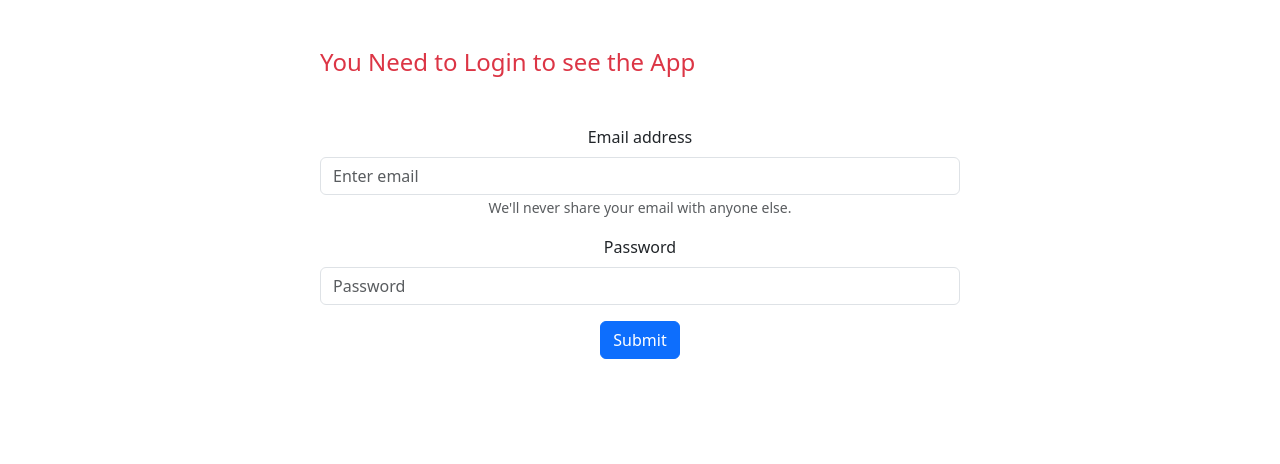
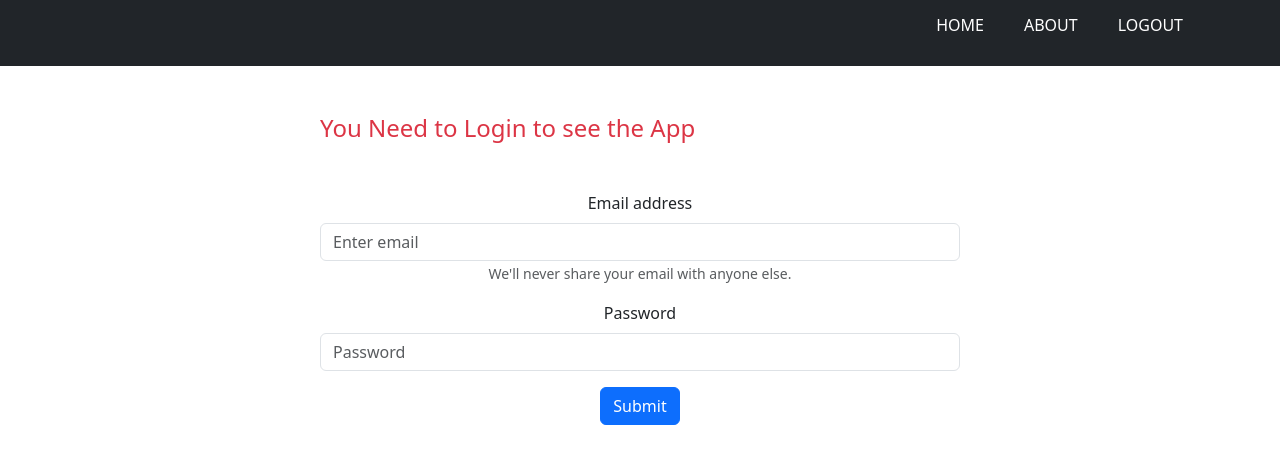
Before and after one commit to muhammeterl1912/React-Router-App, a React (Create React App) app: page /login in a window 1280 px wide. Shown: the top 464 px of the page. Built offline with nearby package versions, Linux system fonts and the light colour scheme.

Commit message:
converted to global state menagement which is ContextApi and deleted unneccessary files.

```diff
--- a/src/App.js
+++ b/src/App.js
@@ -6,28 +6,31 @@ import Authentication from "./components/Authentication";
 import AboutInfo from "./pages/AboutInfo";
 import { useState } from "react";
 import NavBar from "./pages/NavBar";
-
+import Authenticate from "./components/context/Authenticate";
+// import { useAuthenticateContext } from "./components/context/Authenticate";
 function App() {
-  const [authenticate, setAuthenticate] = useState(false);
-  const [spreadData,setSpreadData] = useState([]);
+  const [spreadData, setSpreadData] = useState([]);
+  // const { authenticate } = useAuthenticateContext();
 
   return (
+    <Authenticate>
       <div className="App">
-      {authenticate && <NavBar setAuthenticate={setAuthenticate} />}
+      <NavBar/>
+        {/* {authenticate && */}
         <Routes>
+
+          <Route path="/" element={<Authentication />}>
+            <Route path="/" element={<Home setSpreadData={setSpreadData} />} />
             <Route
-          path="/"
-          element={<Authentication authenticate={authenticate} />}
-        > <Route path="/" element={<Home setSpreadData={setSpreadData} />} />
-          <Route path="/about" element={<AboutInfo spreadData={spreadData}/>} />
+              path="/about"
+              element={<AboutInfo spreadData={spreadData} />}
+            />
             <Route path="/logout" element={<LoginForm />} />
           </Route>
-        <Route
-          path="/login"
-          element={<LoginForm setAuthenticate={setAuthenticate} />}
-        />
+          <Route path="/login" element={<LoginForm />} />
         </Routes>
       </div>
+    </Authenticate>
   );
 }
 
--- a/src/components/Authentication.jsx
+++ b/src/components/Authentication.jsx
@@ -1,6 +1,10 @@
 import { Outlet, Navigate } from "react-router-dom";
+import { useAuthenticateContext } from "./context/Authenticate";
 
-const Authentication = ({ authenticate }) => {
+
+const Authentication = () => {
+  const { authenticate } =  useAuthenticateContext()
+  console.log(authenticate)
   return <div>{authenticate ? <Outlet /> : <Navigate to={"/login"} />}</div>;
 };
 
--- a/src/components/LoginForm.jsx
+++ b/src/components/LoginForm.jsx
@@ -1,8 +1,9 @@
-import React from "react";
 import { Button, Form } from "react-bootstrap";
 import { useNavigate } from "react-router-dom";
+import { useAuthenticateContext } from "./context/Authenticate";
 
-const LoginForm = ({ setAuthenticate }) => {
+const LoginForm = () => {
+  const { setAuthenticate } = useAuthenticateContext()
   const handleSubmit = (e)=> {
     e.preventDefault()
     navigate("/")
--- /dev/null
+++ b/src/components/context/Authenticate.jsx
@@ -0,0 +1,25 @@
+import React, { createContext, useState, useContext } from "react";
+
+export const authenticateContext = createContext();
+
+const Authenticate = (props) => {
+  const [authenticate, setAuthenticate] = useState(false);
+  return (
+    <authenticateContext.Provider value={{ authenticate, setAuthenticate }}>
+      {props.children}
+    </authenticateContext.Provider>
+  );
+};
+
+// Custom Hook
+export const useAuthenticateContext = () => {
+  const context = useContext(authenticateContext);
+  if (!context) {
+    throw new Error(
+      "useAuthenticateContext must be used within an AuthenticateProvider"
+    );
+  }
+  return context;
+};
+
+export default Authenticate;
--- a/src/pages/Home.jsx
+++ b/src/pages/Home.jsx
@@ -2,7 +2,8 @@ import CardFollowers from "../components/CardFollowers"
 
 const Home = ({setSpreadData}) => {
   return (
-    <div><CardFollowers setSpreadData={setSpreadData} /></div>
+    <div>
+    <CardFollowers setSpreadData={setSpreadData} /></div>
   )
 }
 
--- a/src/pages/NavBar.jsx
+++ b/src/pages/NavBar.jsx
@@ -1,7 +1,10 @@
 import { NavLink } from "react-router-dom";
 import Container from "react-bootstrap/Container";
 import Navbar from "react-bootstrap/Navbar";
-const NavBar = ({ setAuthenticate }) => {
+import { useAuthenticateContext } from "../components/context/Authenticate";
+const NavBar = () => {
+
+  const { setAuthenticate} = useAuthenticateContext()
   return (
     <>
       <Navbar bg="dark" data-bs-theme="dark">
```
Also changed, not shown: src/components/Followers.jsx (deleted, +0 -9 lines), src/components/Paginate.jsx (deleted, +0 -9 lines), src/components/SearchUser.jsx (deleted, +0 -9 lines). Lines whose indentation alone changed are shown as unchanged.
